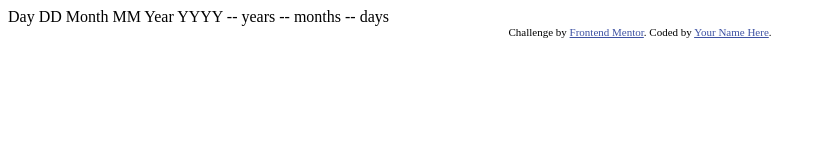
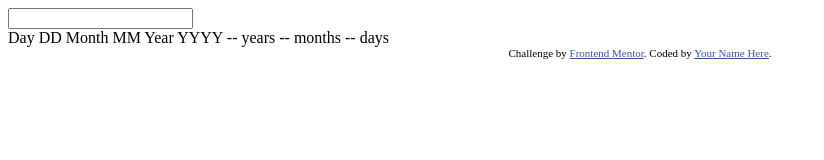
Before and after one commit to DannPandal/task2-age-calculator-app-main, a plain HTML site: page index.html in a window 1280 px wide. Shown: the whole page, without its empty margins (0-824 px from the left). Drawn offline with Linux system fonts and the light colour scheme.

Commit message:
Test Github Dev

```diff
--- a/index.html
+++ b/index.html
@@ -16,6 +16,17 @@
 </head>
 <body>
 
+<main>
+
+</main>
+  <div class="form">
+ <div class="form--calculate">
+  <div class="form--calculate--date">
+<input type="number">
+
+  </div>
+ </div>
+  </div>
   Day
   DD
 
```
